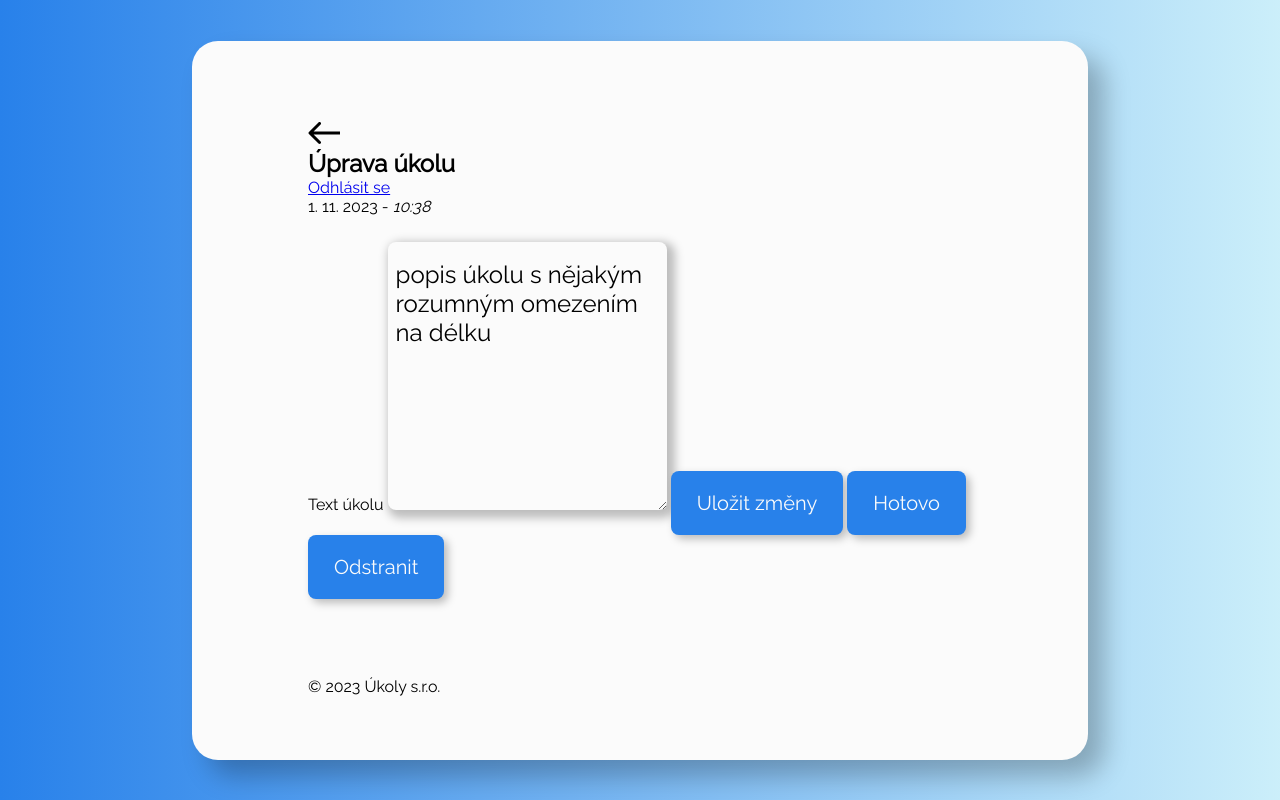
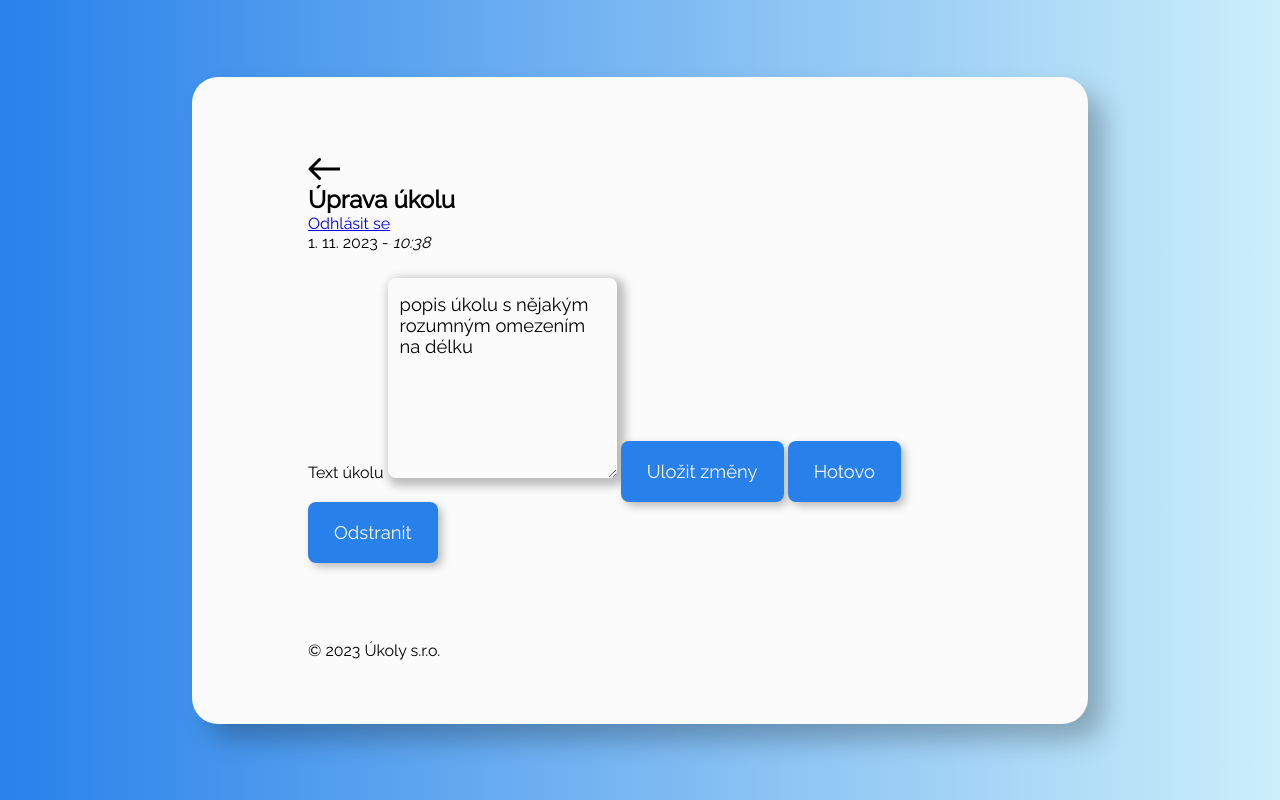
Before and after one commit to JakubPradeniak/codingschool_winter, a PHP site: page /html-templates/edit-todo.html in a window 1280 px wide. Run offline with PHP 8.4, Linux system fonts and the light colour scheme.

Commit message:
Feat: edit font size and padding for inputs and buttons

```diff
--- a/style/style.css
+++ b/style/style.css
@@ -152,6 +152,10 @@ footer {
     }
 }
 
+.panel-form--edit-todo {
+    margin-top: 2rem;
+}
+
 .input-label, .checkbox-label {
     margin-top: 2.25rem;
 
@@ -165,8 +169,8 @@ footer {
     border-radius: 0.5rem;
     background: var(--backgound-color);
     box-shadow: 0.25rem 0.25rem 0.625rem 0.25rem var(--drop-shadow);
-    font-size: 1.5rem;
-    padding: 1.125rem 0.5rem;
+    font-size: 1.15rem;
+    padding: 1rem 0.75rem;
     border: 0;
 }
 
@@ -188,7 +192,7 @@ footer {
     border-radius: 0.5rem;
     background: var(--primary-color);
     box-shadow: 0.25rem 0.25rem 0.5rem 0 var(--drop-shadow);
-    font-size: 1.25rem;
+    font-size: 1.15rem;
     color: var(--font-color-light);
     padding: 1.25rem 1.625rem;
     border: 0;
```
